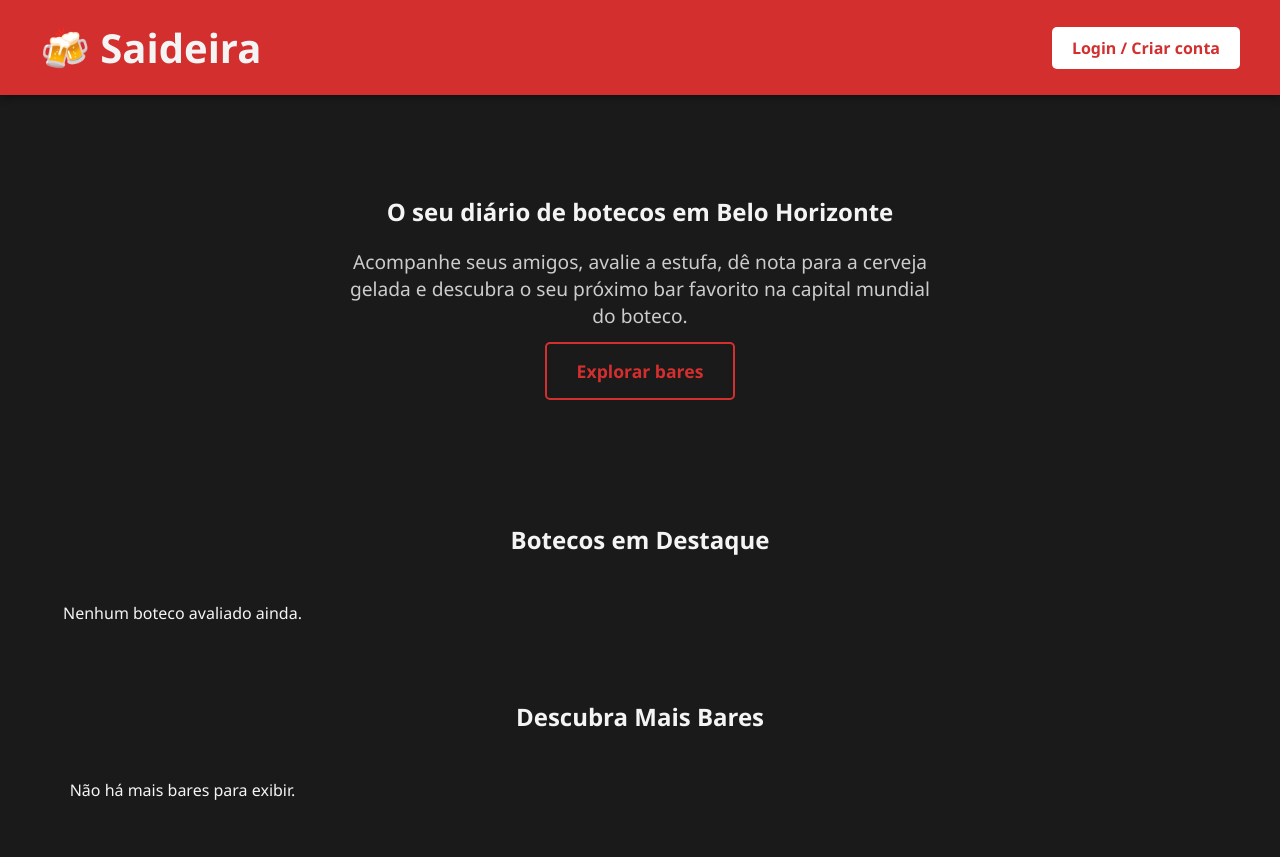
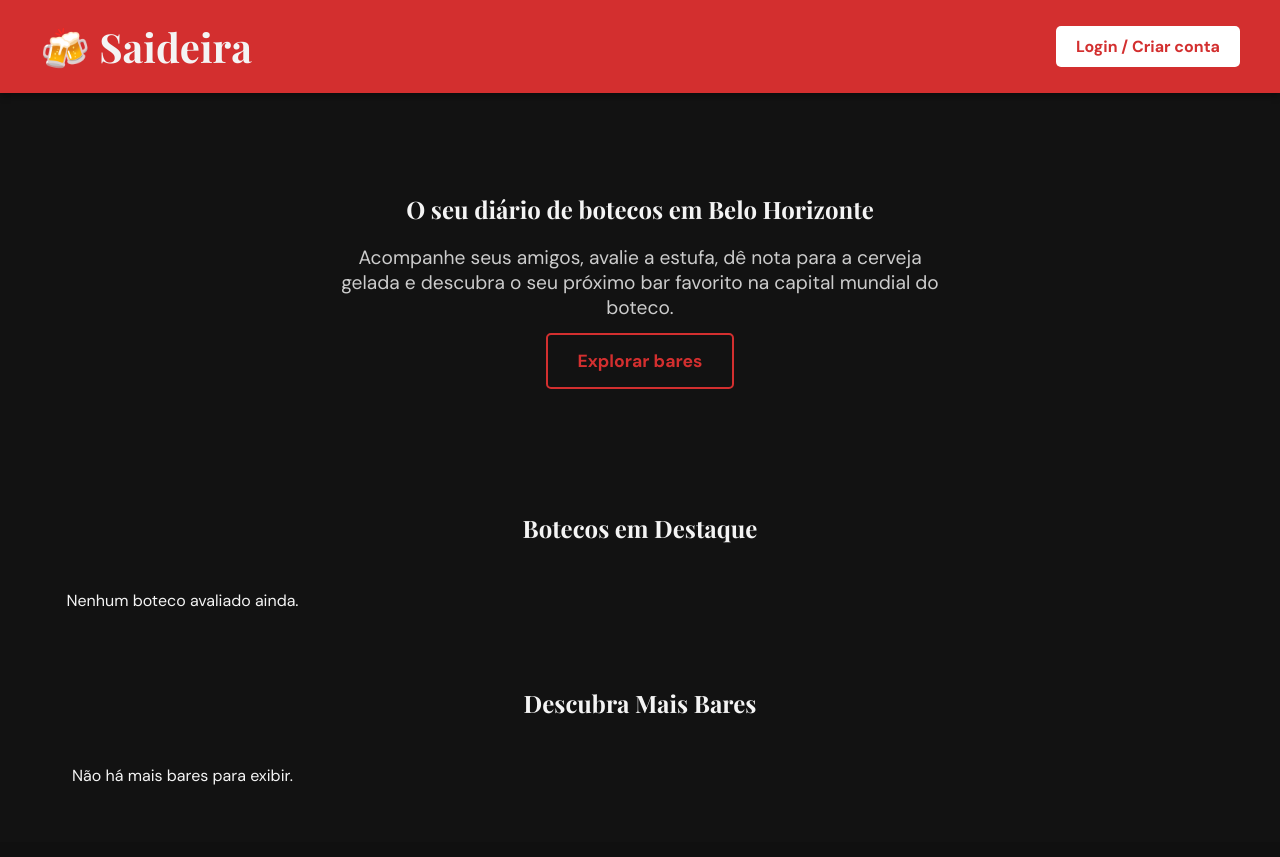
Before and after one commit to Brunolmf/TP1_EngSoftware, a Flask app: page / in a window 1280 px wide. After the commit the page ends 785 px from the top, so only its background shows below. Run offline with Flask 3, Linux system fonts and the light colour scheme; data that the repository does not hold is empty.

Commit message:
mudança da fonte do site

```diff
--- a/src/templates/index.html
+++ b/src/templates/index.html
@@ -4,14 +4,33 @@
     <meta charset="UTF-8">
     <meta name="viewport" content="width=device-width, initial-scale=1.0">
     <title>Saideira | A rede social do boteco</title>
+    <!-- Fontes do Google -->
+    <link rel="preconnect" href="https://fonts.googleapis.com">
+    <link rel="preconnect" href="https://fonts.gstatic.com" crossorigin>
+    <link href="https://fonts.googleapis.com/css2?family=DM+Sans:opsz,wght@9..40,400;9..40,500;9..40,700&family=Playfair+Display:wght@400;700;900&display=swap" rel="stylesheet">
     <style>
+        :root {
+            --bg-color: #121212; /* Carvão/quase preto */
+            --card-bg: #1e1e1e; /* Levemente mais claro */
+            --primary-amber: #d4af37; /* Âmbar/dourado escuro */
+            --accent-bordo: #800020; /* Bordô */
+            --text-light: #f4f4f4;
+            --text-muted: #aaaaaa;
+            --font-serif: 'Playfair Display', serif;
+            --font-sans: 'DM Sans', sans-serif;
+        }
+
         body {
-            font-family: 'Segoe UI', Tahoma, Geneva, Verdana, sans-serif;
-            background-color: #1a1a1a;
-            color: #f4f4f4;
+            font-family: var(--font-sans);
+            background-color: var(--bg-color);
+            color: var(--text-light);
             margin: 0;
             padding: 0;
             text-align: center;
+        }
+
+        h1, h2, h3 {
+            font-family: var(--font-serif);
         }
         header {
             padding: 20px 40px;
```
Also changed, not shown: src/templates/bar.html (+23 -2 lines).
